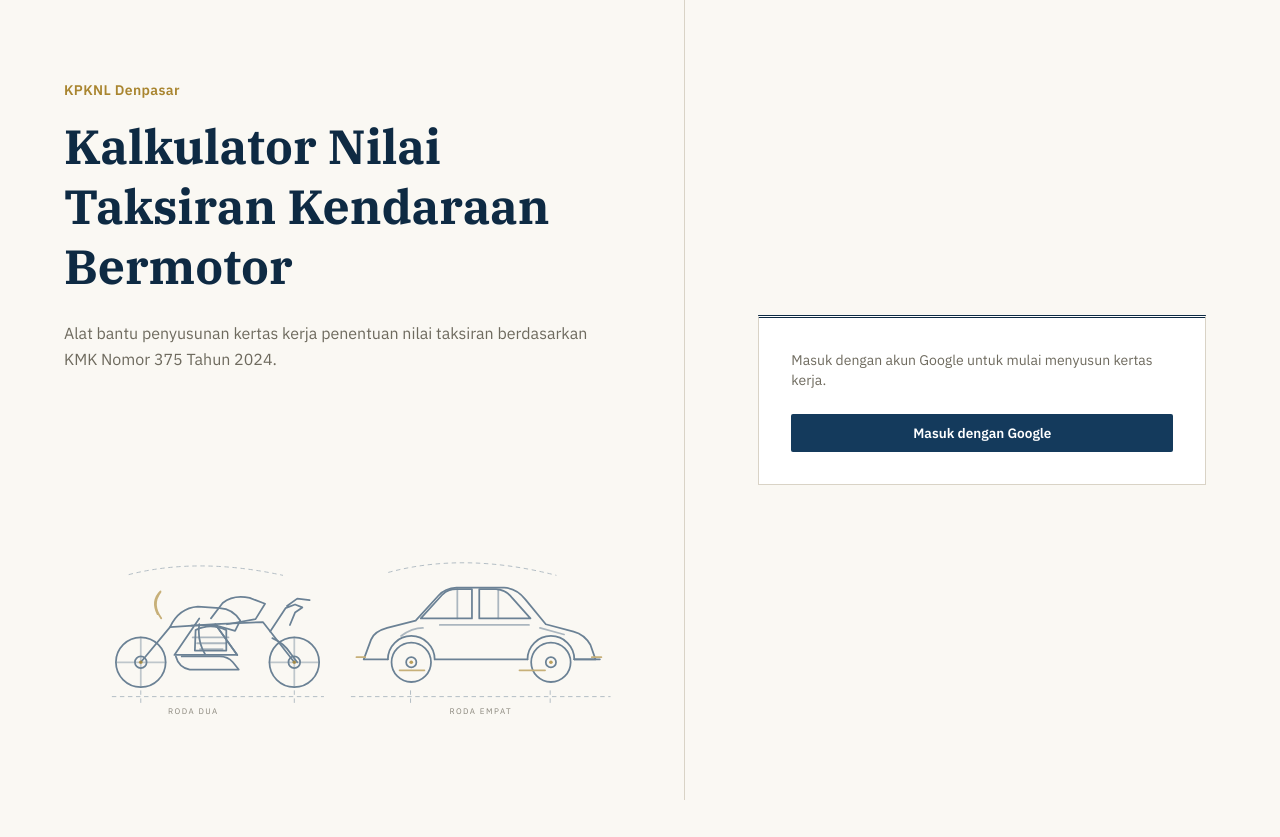
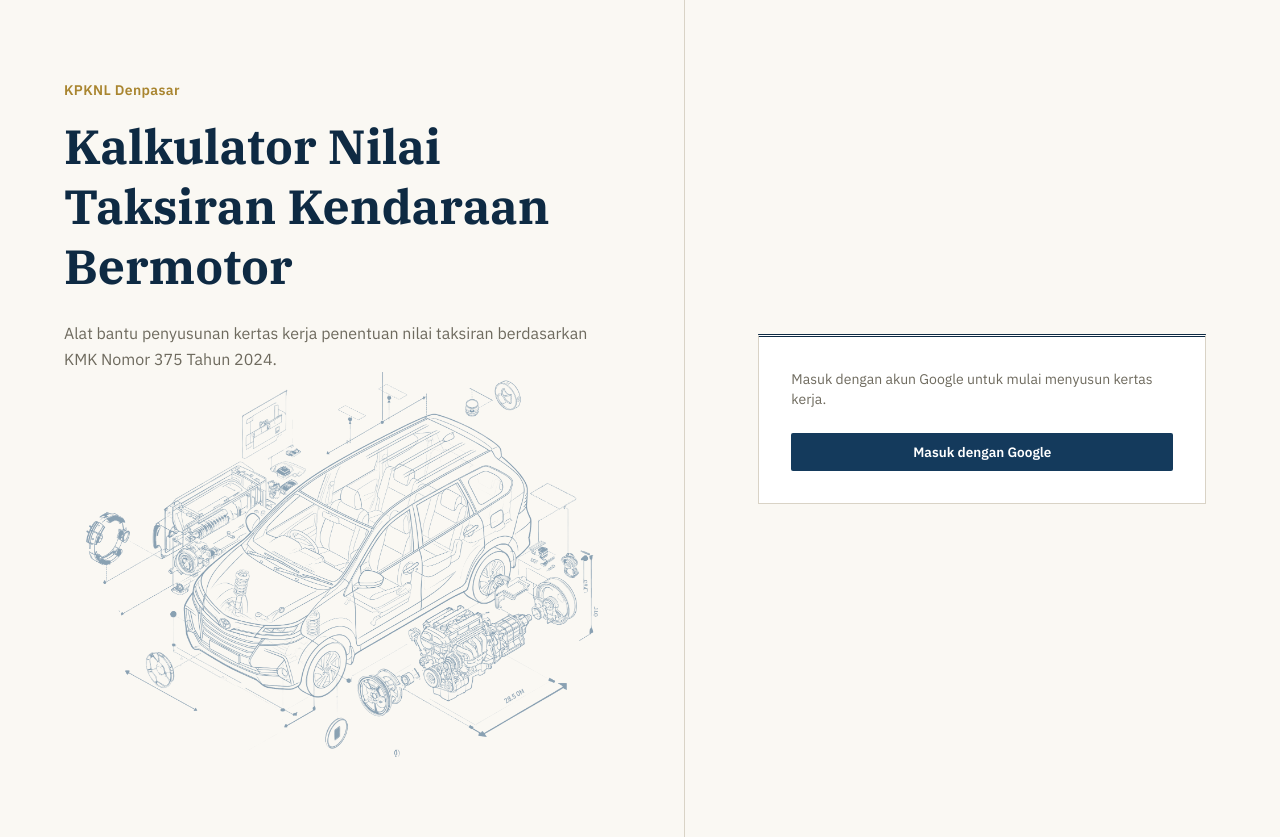
Before and after one commit to arierawan-app/Kalkulator-Nilai-Taksiran_Dps, a Next.js app: page / in a window 1280 px wide. Before the commit the page ends 800 px from the top, so only its background shows below. Built offline with nearby package versions, Linux system fonts and the light colour scheme; no server answers.

Commit message:
Gunakan ilustrasi kendaraan dari background_vector.jpeg dengan latar transparan krem

```diff
--- a/src/app/page.tsx
+++ b/src/app/page.tsx
@@ -1,4 +1,5 @@
 import { redirect } from "next/navigation";
+import Image from "next/image";
 import { auth, signIn } from "@/lib/auth";
 
 export default async function Beranda() {
@@ -21,7 +22,15 @@ export default async function Beranda() {
           </p>
         </div>
         <div className="mt-10 w-full min-w-0 max-w-3xl self-center lg:mt-0">
-          <SketsaKendaraan />
+          <Image
+            src="/background_vector.png"
+            alt="Sketsa teknis mobil dan komponen kendaraan"
+            width={1800}
+            height={1355}
+            sizes="(max-width: 768px) 100vw, 512px"
+            loading="eager"
+            className="mx-auto block h-auto w-full max-w-lg opacity-[0.62]"
+          />
         </div>
       </section>
 
@@ -48,85 +57,3 @@ export default async function Beranda() {
     </main>
   );
 }
-
-function SketsaKendaraan() {
-  return (
-    <svg
-      className="block h-auto min-w-0 w-full max-w-full"
-      viewBox="0 0 760 290"
-      role="img"
-      aria-labelledby="sketsa-kendaraan-title"
-    >
-      <title id="sketsa-kendaraan-title">
-        Sketsa konsep sepeda motor dan mobil
-      </title>
-      <g
-        fill="none"
-        stroke="#143a5c"
-        strokeLinecap="round"
-        strokeLinejoin="round"
-      >
-        {/* Roda dan rangka sepeda motor */}
-        <g opacity="0.62" strokeWidth="2.4">
-          <circle cx="105" cy="211" r="34" />
-          <circle cx="105" cy="211" r="8" />
-          <circle cx="315" cy="211" r="34" />
-          <circle cx="315" cy="211" r="8" />
-          <path d="M105 211 145 163 207 159 237 201 151 201 185 151" />
-          <path d="m207 159 65-3 43 55M237 201l-30-42" />
-          <path d="M145 163q12-26 38-28l30 2q18 1 28 17l-7 14-28-8-32 1" />
-          <path d="m201 151 16-21q15-12 37-7l21 8-13 21-39 7" />
-          <path d="m282 169 21-32 13-5 10 4-10 7-7 17m-4-26 14-10 17 2" />
-          <path d="M285 178q16 7 25 21l9 12m-134-52q-3 23 8 41" />
-          <path d="M161 203h52q11 0 18 8l8 10h-67q-15-3-19-18" />
-          <path d="M180 167q20-10 42 0v28h-43z" />
-          <path d="M176 177h49m-43 8h40m-36 8h31" opacity="0.55" />
-          <path d="M85 211h40m170 0h40M105 177v68m-34-34h68m176-34v68m-34-34h68" opacity="0.42" />
-          <path d="M133 151q-14-19-1-36m-4 30q-9-18 4-31" stroke="#a9852f" />
-        </g>
-
-        {/* Garis bantu sketsa motor */}
-        <g opacity="0.35" strokeWidth="1.2" strokeDasharray="5 6">
-          <path d="M66 258h289m-250 8v-16m210 16v-16" />
-          <path d="M89 91q95-24 210 1" />
-        </g>
-
-        {/* Roda dan bodi mobil */}
-        <g opacity="0.62" strokeWidth="2.4">
-          <path d="M410 207 420 180q4-11 22-16l39-10 31-34q9-10 25-11h65q17 1 29 16l28 34 38 10q15 4 23 18l7 20h-29" />
-          <path d="M443 207a32 32 0 0 1 64 0m127 0a32 32 0 0 1 64 0" />
-          <path d="M411 207h32m64 0h127m64 0h35" />
-          <circle cx="475" cy="211" r="27" />
-          <circle cx="666" cy="211" r="27" />
-          <circle cx="475" cy="211" r="7" />
-          <circle cx="666" cy="211" r="7" />
-          <path d="m488 151 30-33q7-7 19-7h21v40zm80-40h23q14 1 22 12l25 28h-70z" />
-          <path d="M538 111v40m56-39v39m-80 9h122m-175 15q15-11 30-11m160 0 33 9" opacity="0.55" />
-          <path d="M412 204h-12m322 0h13m-276 18h34m130 0h35" stroke="#a9852f" />
-        </g>
-
-        {/* Garis bantu, sumbu, dan penanda ukuran */}
-        <g opacity="0.35" strokeWidth="1.2" strokeDasharray="5 6">
-          <path d="M393 258h354m-273 8v-16m191 16v-16" />
-          <path d="M444 88q104-28 229 4" />
-        </g>
-        <g fill="#a9852f" stroke="none" opacity="0.78">
-          <circle cx="105" cy="211" r="2.5" />
-          <circle cx="315" cy="211" r="2.5" />
-          <circle cx="475" cy="211" r="2.5" />
-          <circle cx="666" cy="211" r="2.5" />
-        </g>
-      </g>
-      <g
-        fill="#6e6a5e"
-        fontFamily="IBM Plex Sans, sans-serif"
-        fontSize="11"
-        letterSpacing="2"
-        opacity="0.8"
-      >
-        <text x="177" y="282" textAnchor="middle">RODA DUA</text>
-        <text x="570" y="282" textAnchor="middle">RODA EMPAT</text>
-      </g>
-    </svg>
-  );
-}
```
Also changed, not shown: public/background_vector.png (added), 1 other file (tests, documents, lock files or other folders).
